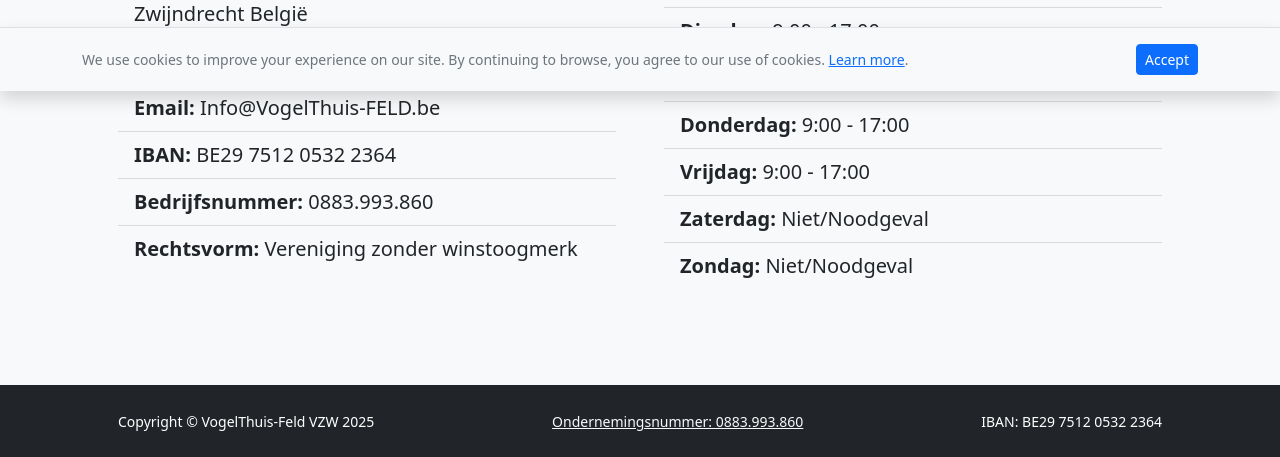
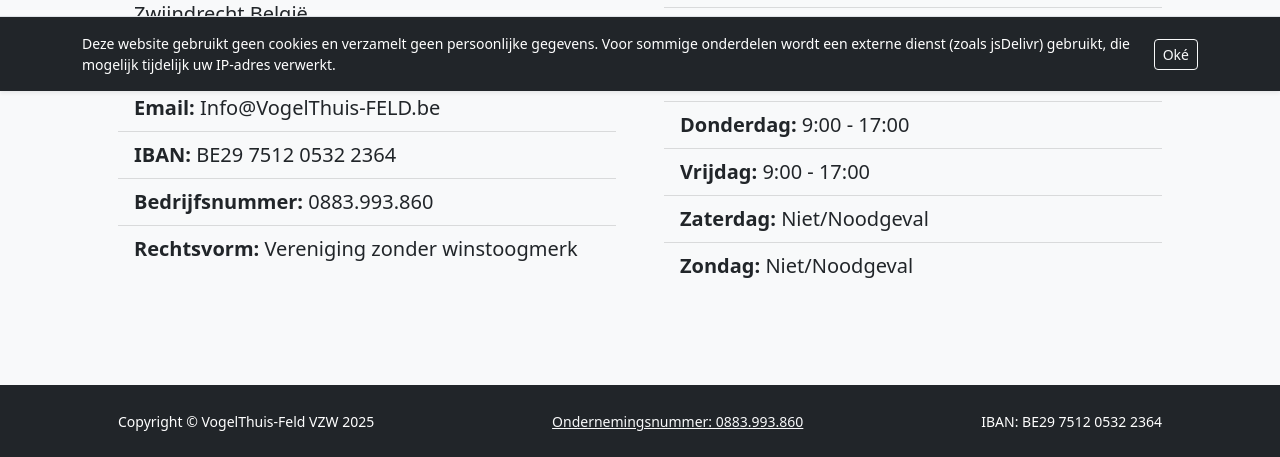
Before and after one commit to VogelThuis-FELD-VZW/VogelThuis-FELD-VZW.github.io, a plain HTML site: page contact.html in a window 1280 px wide. Shown: the part 709-1166 px from the top of the page. Drawn offline with nearby package versions, Linux system fonts and the light colour scheme.

Commit message:
Added GDPR Compliant cookie banner

```diff
--- a/contact.html
+++ b/contact.html
@@ -68,16 +68,34 @@
     </main>
     <div id="footer"></div>
     <script src="https://cdn.jsdelivr.net/npm/bootstrap@5.2.3/dist/js/bootstrap.bundle.min.js"></script>
-    <script src="./js/scripts.js"></script>
     <script>
-        fetch('./header.html')
+        fetch('header.html')
             .then(res => res.text())
-            .then(data => document.getElementById('header').innerHTML = data);
+            .then(data => {
+                document.getElementById('header').innerHTML = data;
 
-        fetch('./footer.html')
+                // 🔽 GDPR-banner logica pas uitvoeren NADAT de header is geladen
+                const banner = document.getElementById('cookieConsentBanner');
+                const acceptBtn = document.getElementById('acceptCookies');
+
+                if (banner && acceptBtn) {
+                    if (!localStorage.getItem('infoBannerDismissed')) {
+                        banner.style.display = 'block';
+                    } else {
+                        banner.style.display = 'none';
+                    }
+
+                    acceptBtn.addEventListener('click', function () {
+                        localStorage.setItem('infoBannerDismissed', 'true');
+                        banner.style.display = 'none';
+                    });
+                }
+            });
+
+        fetch('footer.html')
             .then(res => res.text())
             .then(data => document.getElementById('footer').innerHTML = data);
     </script>
+    <script src="./js/scripts.js"></script>
 </body>
-
 </html>
--- a/header.html
+++ b/header.html
@@ -12,13 +12,13 @@
         </div>
     </div>
 </nav>
-<!-- GDPR Cookie Banner -->
-<div class="position-fixed bottom-0 start-0 end-0 bg-light border-top shadow p-3" id="cookieConsentBanner" style="z-index:1055;">
-  <div class="container d-flex justify-content-between align-items-center flex-wrap">
-    <p class="mb-2 mb-md-0 text-muted small">
-      We use cookies to improve your experience on our site. By continuing to browse, you agree to our use of cookies.
-      <a href="/privacy-policy" class="text-decoration-underline">Learn more</a>.
+<!-- GDPR Info Banner -->
+<div class="position-fixed bottom-0 start-0 end-0 bg-dark text-white border-top shadow-sm py-3" id="cookieConsentBanner" style="z-index:1055;">
+  <div class="container d-flex flex-column flex-md-row justify-content-between align-items-center text-center text-md-start gap-3">
+    <p class="mb-0 small">
+      Deze website gebruikt geen cookies en verzamelt geen persoonlijke gegevens.
+      Voor sommige onderdelen wordt een externe dienst (zoals jsDelivr) gebruikt, die mogelijk tijdelijk uw IP-adres verwerkt.
     </p>
-    <button class="btn btn-primary btn-sm" id="acceptCookies">Accept</button>
+    <button class="btn btn-outline-light btn-sm" id="acceptCookies">Oké</button>
   </div>
 </div>
--- a/js/scripts.js
+++ b/js/scripts.js
@@ -5,3 +5,20 @@
 */
 // This file is intentionally blank
 // Use this file to add JavaScript to your project
+document.addEventListener('DOMContentLoaded', function () {
+  const banner = document.getElementById('cookieConsentBanner');
+  const acceptBtn = document.getElementById('acceptCookies');
+
+  if (banner && acceptBtn) {
+    if (!localStorage.getItem('infoBannerDismissed')) {
+      banner.style.display = 'block';
+    } else {
+      banner.style.display = 'none';
+    }
+
+    acceptBtn.addEventListener('click', function () {
+      localStorage.setItem('infoBannerDismissed', 'true');
+      banner.style.display = 'none';
+    });
+  }
+});
```
Also changed, not shown: faq.html (+21 -3 lines), historisch.html (+21 -3 lines), index.html (+40 -6 lines).
